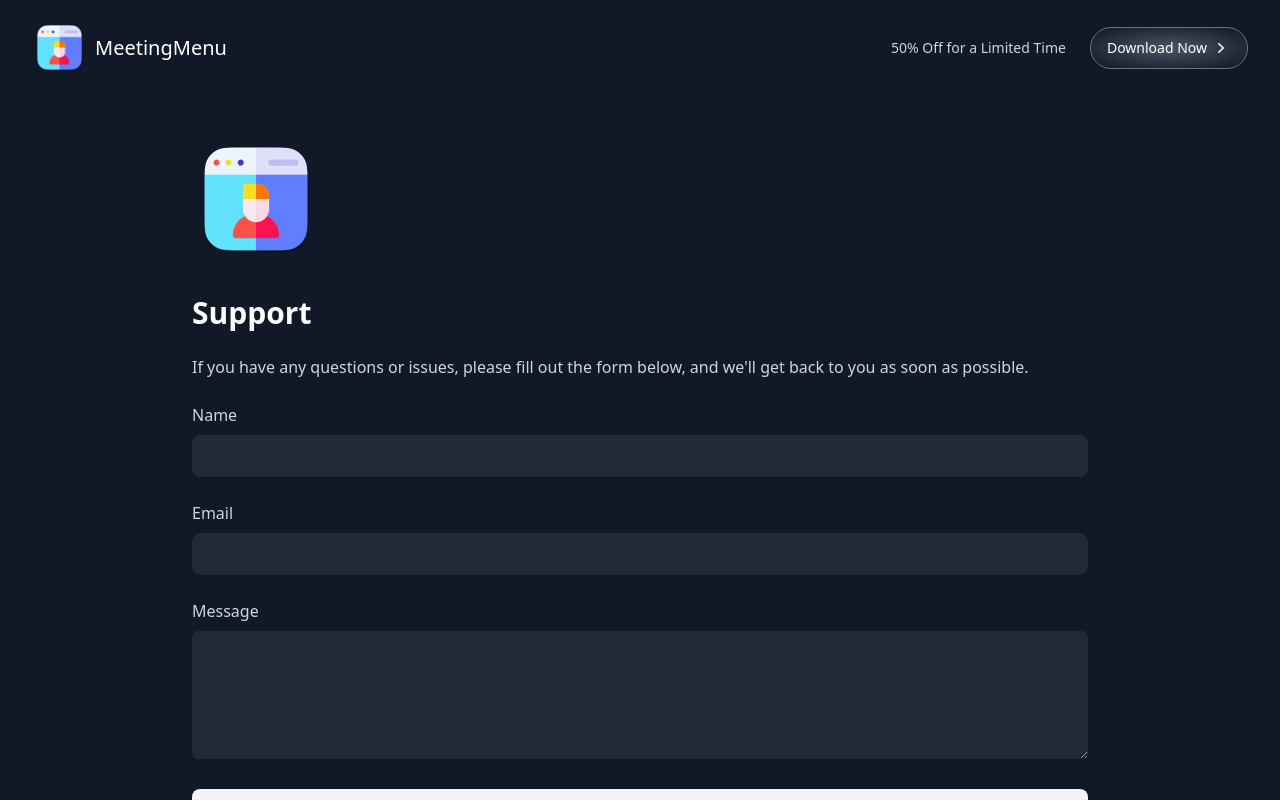
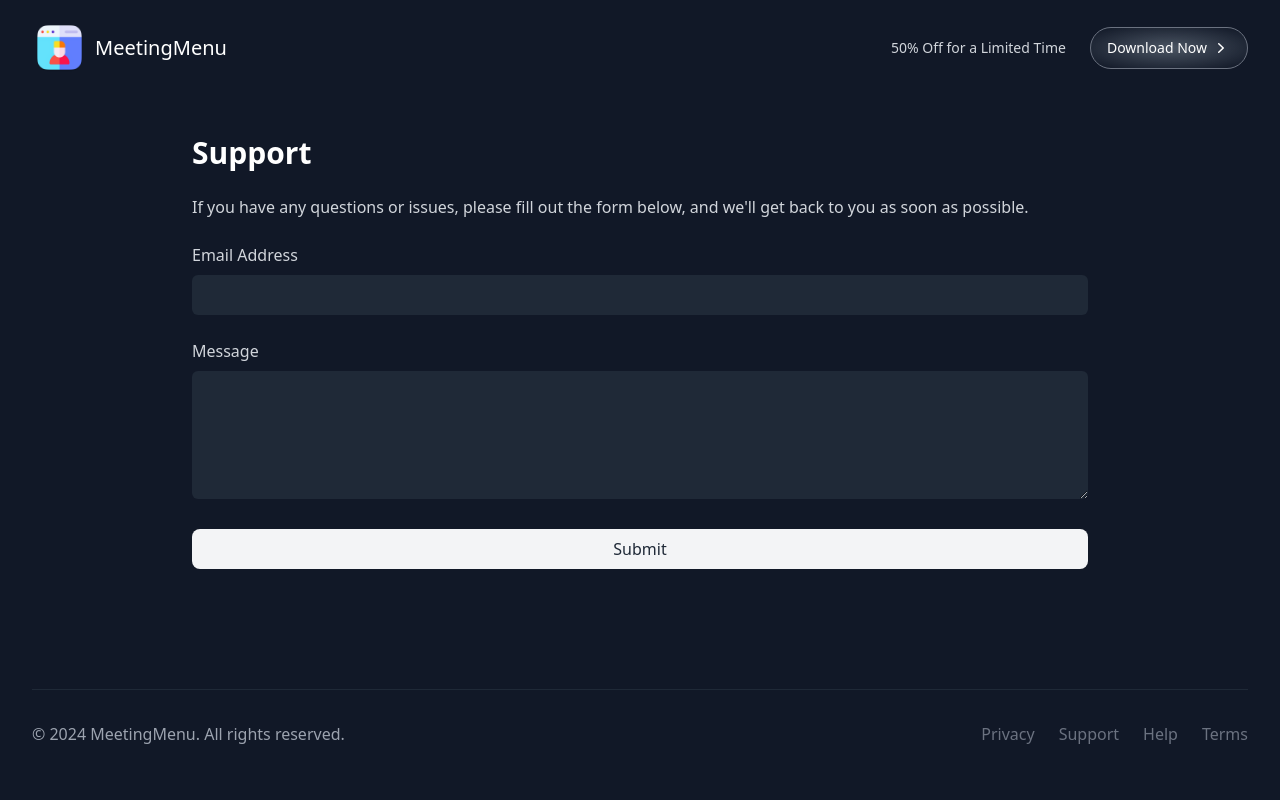
Before and after one commit to promediacorp/meetingmenu-nextjs, a Next.js app: page /support in a window 1280 px wide. Shown: the top 800 px of the page. Built offline with nearby package versions, Linux system fonts and the light colour scheme.

Commit message:
contact form

```diff
--- a/components/ui/Footer/Footer.jsx
+++ b/components/ui/Footer/Footer.jsx
@@ -7,17 +7,17 @@ const Footer = () => {
                 <div className="mt-10 py-8 border-t border-gray-800 items-center justify-between sm:flex">
                     <p className="text-gray-400 text-center">© 2024 MeetingMenu. All rights reserved.</p>
                     <div className="flex items-center justify-center gap-x-6 text-gray-500 mt-6 sm:mt-0">
-                        <Link href="/privacy" passHref>
-                            <a className="hover:text-gray-200 duration-150">Privacy</a>
+                        <Link href="/privacy" className="hover:text-gray-200 duration-150">
+                            Privacy
                         </Link>
-                        <Link href="/support" passHref>
-                            <a className="hover:text-gray-200 duration-150">Support</a>
+                        <Link href="/support" className="hover:text-gray-200 duration-150">
+                            Support
                         </Link>
-                        <Link href="/help" passHref>
-                            <a className="hover:text-gray-200 duration-150">Help</a>
+                        <Link href="/help" className="hover:text-gray-200 duration-150">
+                            Help
                         </Link>
-                        <Link href="/terms" passHref>
-                            <a className="hover:text-gray-200 duration-150">Terms</a>
+                        <Link href="/terms" className="hover:text-gray-200 duration-150">
+                            Terms
                         </Link>
                     </div>
                 </div>
--- a/pages/support.js
+++ b/pages/support.js
@@ -1,41 +1,19 @@
 import Head from "next/head";
-import { useState } from "react";
-import Brand from "@/components/ui/Brand";
-import Input from "@/components/ui/Input";
-import Button from "@/components/ui/Button";
+import { useForm, ValidationError } from "@formspree/react";
 
 export default function Support() {
-  const [formData, setFormData] = useState({
-    name: "",
-    email: "",
-    message: ""
-  });
+  const [state, handleSubmit] = useForm("movangej"); // Replace with your actual Formspree form ID
 
-  const handleChange = (e) => {
-    setFormData({
-      ...formData,
-      [e.target.name]: e.target.value
-    });
-  };
-
-  const handleSubmit = async (e) => {
-    e.preventDefault();
-
-    const res = await fetch("https://formspree.io/f/YOUR_FORM_ID", {
-      method: "POST",
-      headers: {
-        "Content-Type": "application/json"
-      },
-      body: JSON.stringify(formData)
-    });
-
-    if (res.ok) {
-      alert("Thank you for your message! We will get back to you soon.");
-      setFormData({ name: "", email: "", message: "" });
-    } else {
-      alert("There was an issue with your submission. Please try again.");
-    }
-  };
+  if (state.succeeded) {
+    return (
+      <div className="w-full px-4 py-10 text-center">
+        <div className="max-w-4xl mx-auto text-gray-300">
+          <h1 className="text-white text-3xl font-bold mb-6">Thank You!</h1>
+          <p>Your message has been sent successfully. We will get back to you soon.</p>
+        </div>
+      </div>
+    );
+  }
 
   return (
     <>
@@ -44,45 +22,38 @@ export default function Support() {
       </Head>
       <main className="w-full px-4 py-10">
         <div className="max-w-4xl mx-auto text-gray-300">
-          <Brand className="w-32 mb-8" />
           <h1 className="text-white text-3xl font-bold mb-6">Support</h1>
           <p className="mb-6">If you have any questions or issues, please fill out the form below, and we'll get back to you as soon as possible.</p>
           <form onSubmit={handleSubmit} className="space-y-6">
             <div>
-              <label className="font-medium">Name</label>
-              <Input
-                type="text"
-                name="name"
-                value={formData.name}
-                onChange={handleChange}
+              <label htmlFor="email" className="font-medium">Email Address</label>
+              <input
+                id="email"
+                type="email"
+                name="email"
                 required
-                className="w-full mt-2 text-gray-300 bg-gray-800 focus:bg-gray-900 focus:border-gray-800"
+                className="w-full mt-2 text-gray-300 bg-gray-800 focus:bg-gray-900 focus:border-gray-800 p-2 rounded-md"
               />
+              <ValidationError prefix="Email" field="email" errors={state.errors} />
             </div>
             <div>
-              <label className="font-medium">Email</label>
-              <Input
-                type="email"
-                name="email"
-                value={formData.email}
-                onChange={handleChange}
-                required
-                className="w-full mt-2 text-gray-300 bg-gray-800 focus:bg-gray-900 focus:border-gray-800"
-              />
-            </div>
-            <div>
-              <label className="font-medium">Message</label>
+              <label htmlFor="message" className="font-medium">Message</label>
               <textarea
+                id="message"
                 name="message"
-                value={formData.message}
-                onChange={handleChange}
                 required
                 className="w-full mt-2 text-gray-300 bg-gray-800 focus:bg-gray-900 focus:border-gray-800 h-32 p-2 rounded-md"
               />
+              <ValidationError prefix="Message" field="message" errors={state.errors} />
             </div>
-            <Button type="submit" className="w-full text-gray-800 bg-gray-100 hover:bg-gray-200 ring-offset-2 focus:ring rounded-lg">
+            <button
+              type="submit"
+              disabled={state.submitting}
+              className="w-full text-gray-800 bg-gray-100 hover:bg-gray-200 ring-offset-2 focus:ring rounded-lg p-2"
+            >
               Submit
-            </Button>
+            </button>
+            <ValidationError errors={state.errors} />
           </form>
         </div>
       </main>
```
